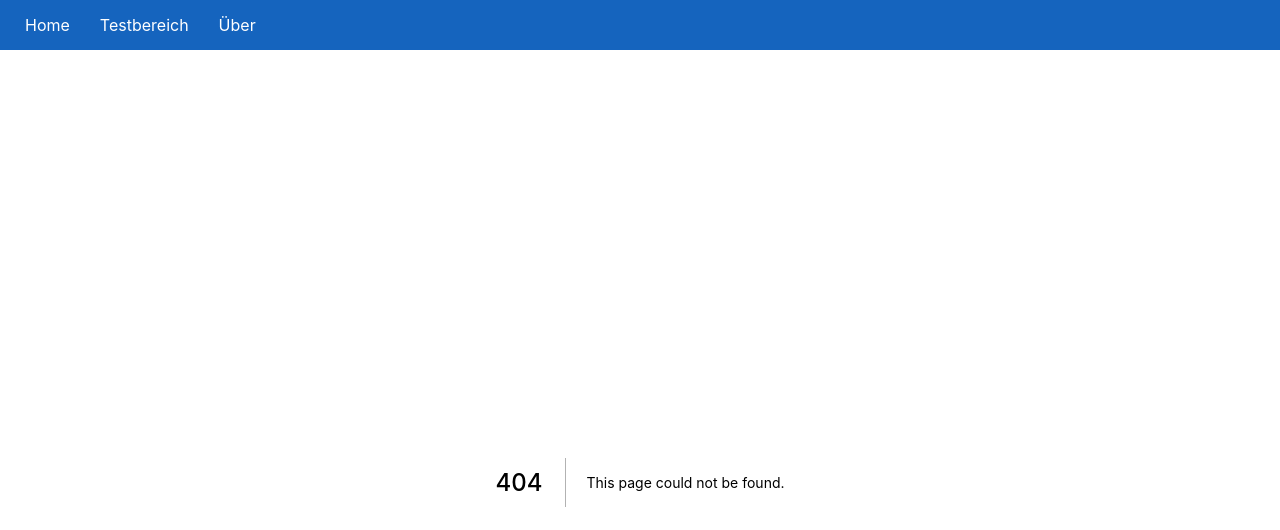
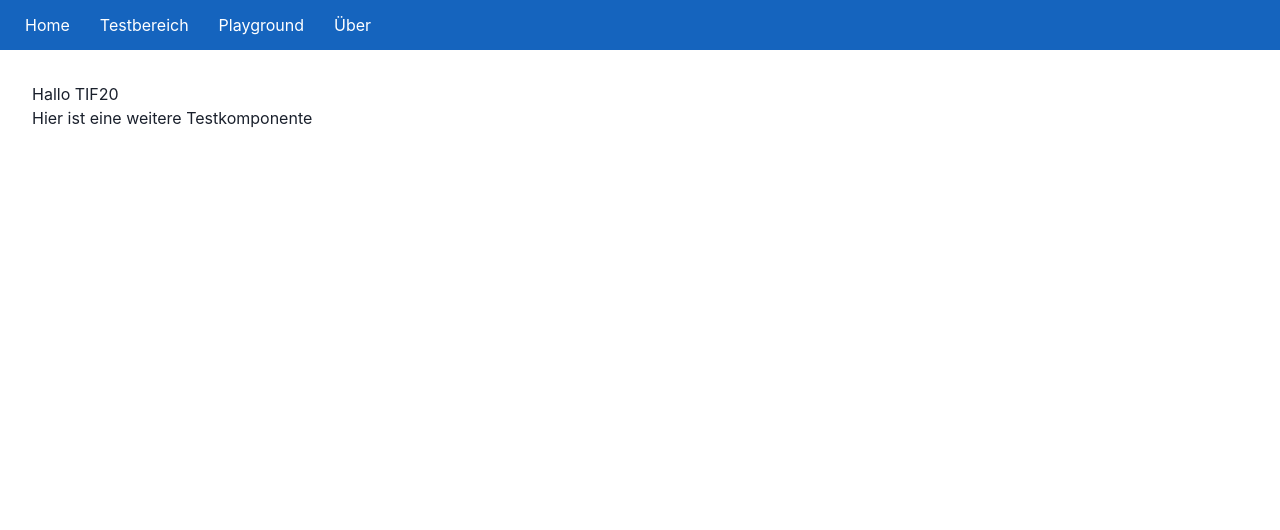
Before and after one commit to behrends/dhbw-lecture-plan, a Next.js app: page /playground in a window 1280 px wide. Before the commit this address had no page. Shown: the top 530 px of the page. Built offline with nearby package versions, Linux system fonts and the light colour scheme.

Commit message:
Testkomponente und Playground

```diff
--- a/components/Nav.jsx
+++ b/components/Nav.jsx
@@ -12,6 +12,9 @@ const Nav = () => {
           <Link href="/testing">Testbereich</Link>
         </li>
         <li>
+          <Link href="/playground">Playground</Link>
+        </li>
+        <li>
           <Link href="/about">Über</Link>
         </li>
       </ul>
--- /dev/null
+++ b/components/TestComponent.jsx
@@ -0,0 +1,8 @@
+export default function TestComponent() {
+  return (
+    <div>
+      <h1>Hallo TIF20</h1>
+      <p>Hier ist eine weitere Testkomponente</p>
+    </div>
+  );
+}
--- /dev/null
+++ b/pages/playground.js
@@ -0,0 +1,5 @@
+import TestComponent from '../components/TestComponent';
+
+export default function Testing() {
+  return <TestComponent />;
+}
```
